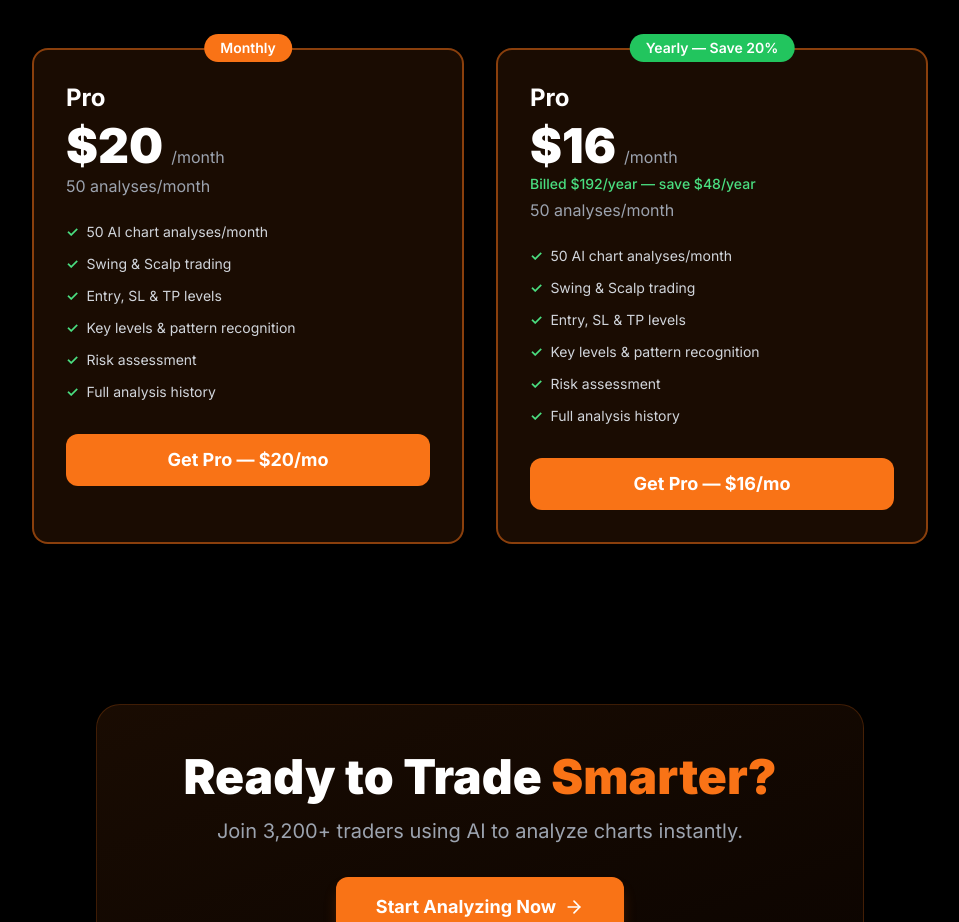
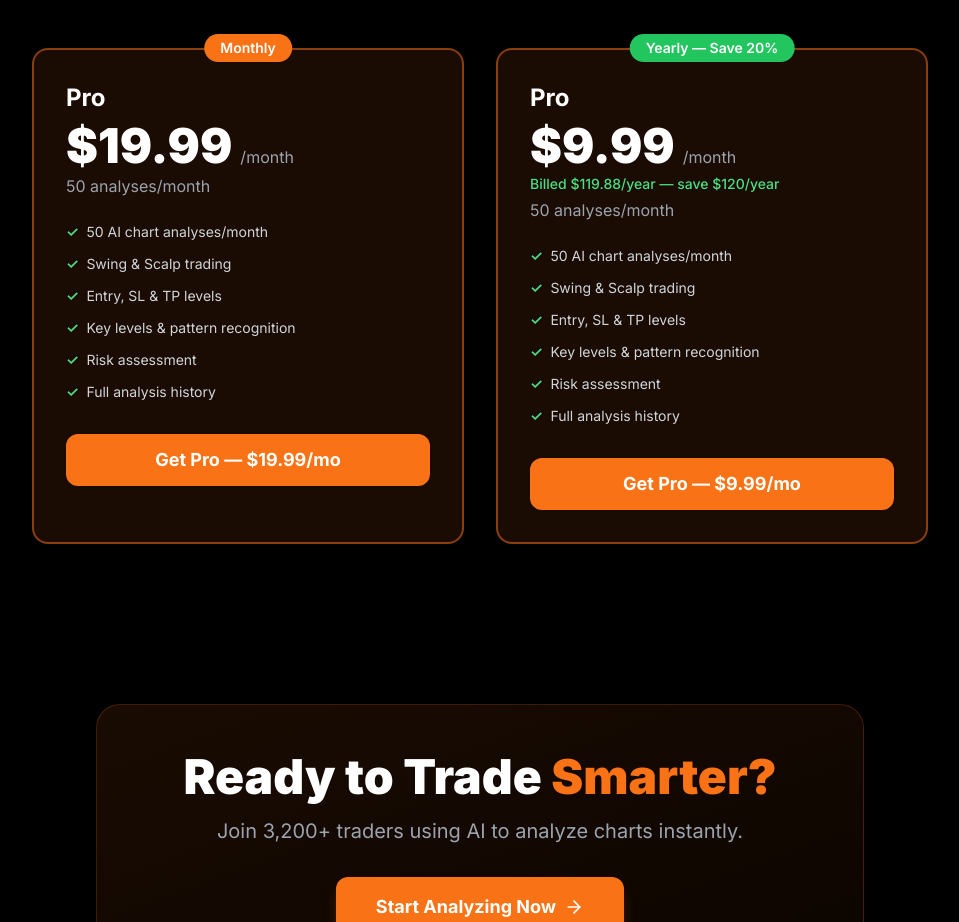
Before and after one commit to rochicenat/tradeflow-ai-frontend, a Next.js app: page / in a window 1280 px wide. Shown: the part 3767-4689 px from the top of the page, without its empty margins (160-1119 px from the left). Built offline with nearby package versions, Linux system fonts and the light colour scheme.

Commit message:
fix: pricing monthly .99, yearly .99

```diff
--- a/app/page.tsx
+++ b/app/page.tsx
@@ -53,7 +53,7 @@ function PricingCard() {
         <div className="absolute -top-4 left-1/2 -translate-x-1/2 bg-orange-500 text-white px-4 py-1 rounded-full text-sm font-semibold whitespace-nowrap">Monthly</div>
         <h3 className="text-2xl font-bold text-white mb-2">Pro</h3>
         <div className="flex items-baseline gap-2 mb-1">
-          <span className="text-5xl font-black text-white">$20</span>
+          <span className="text-5xl font-black text-white">$19.99</span>
           <span className="text-gray-400">/month</span>
         </div>
         <div className="text-gray-400 mb-6">50 analyses/month</div>
@@ -61,7 +61,7 @@ function PricingCard() {
           {features.map((f, i) => (<li key={i} className="flex items-center gap-2 text-gray-300 text-sm"><span className="text-green-400 font-bold">✓</span> {f}</li>))}
         </ul>
         <a href="/signup?plan=pro" className="block w-full py-3 rounded-xl font-bold text-center bg-orange-500 text-white hover:bg-orange-600 transition text-lg">
-          Get Pro — $20/mo
+          Get Pro — $19.99/mo
         </a>
       </div>
       {/* Yearly */}
@@ -69,16 +69,16 @@ function PricingCard() {
         <div className="absolute -top-4 left-1/2 -translate-x-1/2 bg-green-500 text-white px-4 py-1 rounded-full text-sm font-semibold whitespace-nowrap">Yearly — Save 20%</div>
         <h3 className="text-2xl font-bold text-white mb-2">Pro</h3>
         <div className="flex items-baseline gap-2 mb-1">
-          <span className="text-5xl font-black text-white">$16</span>
+          <span className="text-5xl font-black text-white">$9.99</span>
           <span className="text-gray-400">/month</span>
         </div>
-        <div className="text-green-400 text-sm mb-1 font-medium">Billed $192/year — save $48/year</div>
+        <div className="text-green-400 text-sm mb-1 font-medium">Billed $119.88/year — save $120/year</div>
         <div className="text-gray-400 mb-6">50 analyses/month</div>
         <ul className="space-y-3 mb-8">
           {features.map((f, i) => (<li key={i} className="flex items-center gap-2 text-gray-300 text-sm"><span className="text-green-400 font-bold">✓</span> {f}</li>))}
         </ul>
         <a href="/signup?plan=pro-yearly" className="block w-full py-3 rounded-xl font-bold text-center bg-orange-500 text-white hover:bg-orange-600 transition text-lg">
-          Get Pro — $16/mo
+          Get Pro — $9.99/mo
         </a>
       </div>
     </div>
```
